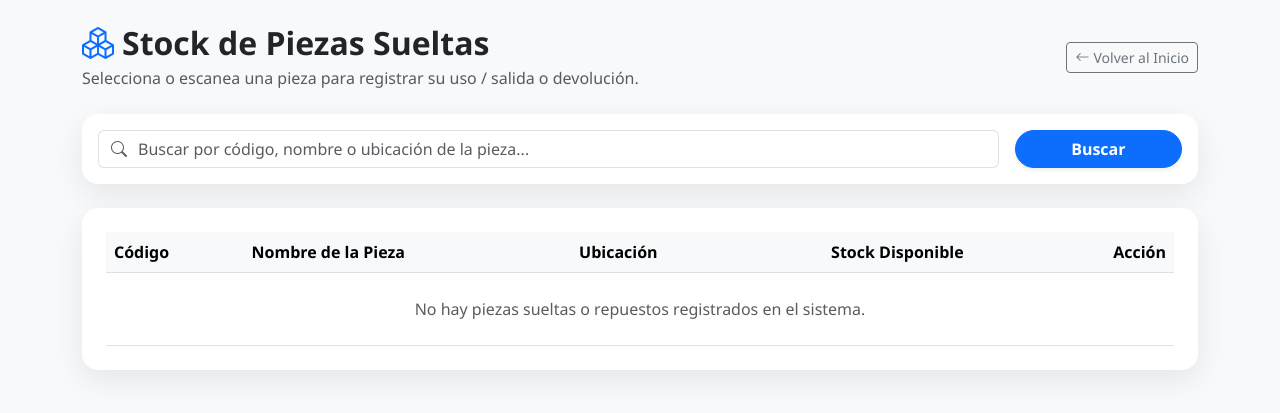
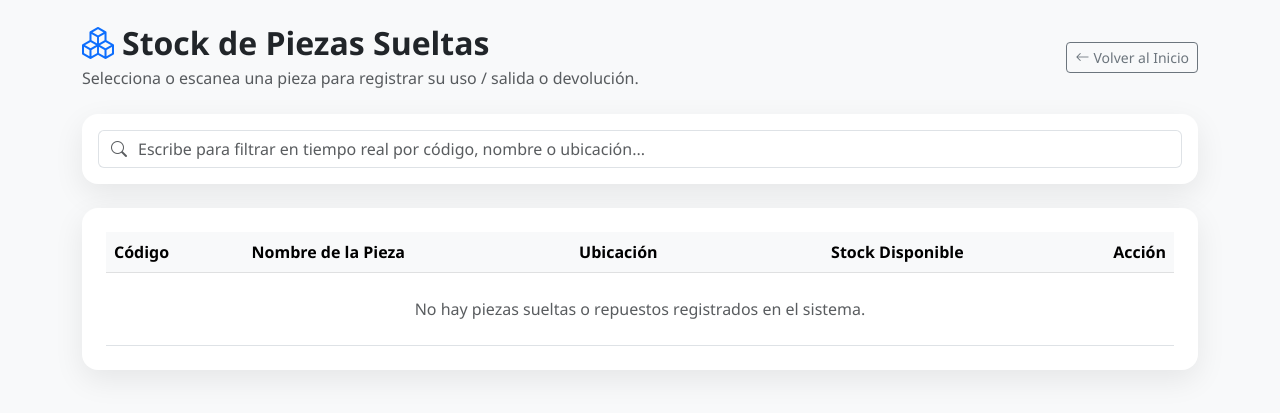
Before and after one commit to bryanyael/inventario-taller, a Flask app: page /piezas_sueltas in a window 1280 px wide. Shown: the top 413 px of the page. Run offline with Flask 3, Linux system fonts and the light colour scheme; data that the repository does not hold is empty.

Commit message:
Update piezas_sueltas.html

```diff
--- a/templates/piezas_sueltas.html
+++ b/templates/piezas_sueltas.html
@@ -30,20 +30,19 @@
             </div>
             <a href="/" class="btn btn-outline-secondary btn-sm"><i class="bi bi-arrow-left me-1"></i>Volver al Inicio</a>
         </div>
-        <!-- Barra de Búsqueda -->
+
+        <!-- Barra de Búsqueda en Tiempo Real -->
         <div class="card card-custom p-3 mb-4">
-                    <form method="GET" action="" class="row g-3 align-items-center">
-                        <div class="col-md-10">
+            <div class="row g-3 align-items-center">
+                <div class="col-md-12">
                     <div class="input-group">
                         <span class="input-group-text bg-white border-end-0 text-muted"><i class="bi bi-search"></i></span>
-                                <input type="text" name="q" value="{{ request.args.get('q', '') }}" class="form-control border-start-0 ps-0" placeholder="Buscar por código, nombre o ubicación de la pieza...">
+                        <input type="text" id="buscador" class="form-control border-start-0 ps-0" placeholder="Escribe para filtrar en tiempo real por código, nombre o ubicación...">
                     </div>
                 </div>
-                        <div class="col-md-2 d-grid">
-                            <button type="submit" class="btn btn-primary fw-bold rounded-pill shadow-sm">Buscar</button>
             </div>
-                    </form>
         </div>
+
         <!-- Tabla de Piezas / Repuestos -->
         <div class="card card-custom p-4">
             <div class="table-responsive">
@@ -200,6 +199,7 @@
     <script src="https://cdn.jsdelivr.net/npm/bootstrap@5.3.0/dist/js/bootstrap.bundle.min.js"></script>
     <script>
         document.addEventListener('DOMContentLoaded', function () {
+            // Manejo de modales
             var modales = document.querySelectorAll('.modal');
             modales.forEach(function (modal) {
                 modal.addEventListener('hidden.bs.modal', function () {
@@ -211,6 +211,29 @@
                     document.body.style.paddingRight = '';
                 });
             });
+
+            // Buscador en tiempo real
+            const inputBuscador = document.getElementById('buscador');
+            if (inputBuscador) {
+                inputBuscador.addEventListener('keyup', function () {
+                    const valorFiltro = inputBuscador.value.toLowerCase().trim();
+                    const filas = document.querySelectorAll('table tbody tr');
+
+                    filas.forEach(function (fila) {
+                        // Evita ocultar la fila de "No hay piezas registradas"
+                        if (fila.querySelector('td[colspan]')) {
+                            return;
+                        }
+
+                        const textoFila = fila.textContent.toLowerCase();
+                        if (textoFila.includes(valorFiltro)) {
+                            fila.style.display = '';
+                        } else {
+                            fila.style.display = 'none';
+                        }
+                    });
+                });
+            }
         });
     </script>
 </body>
```
Lines whose indentation alone changed are shown as unchanged.
